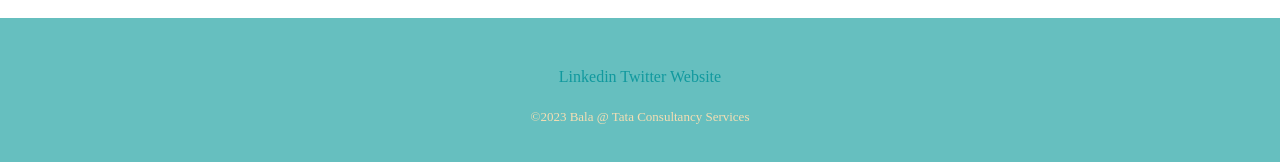
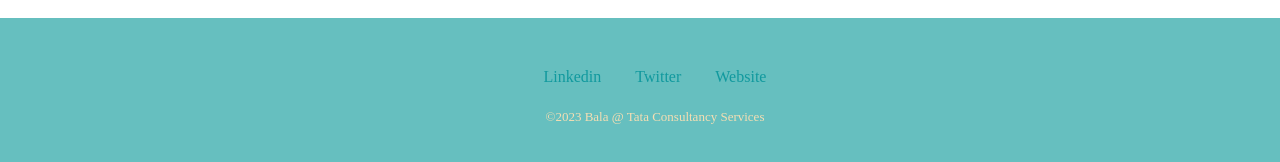
Before and after one commit to balavb31/CV, a plain HTML site: page index.html in a window 1280 px wide. Shown: the part 1800-1962 px from the top of the page. Drawn offline with Linux system fonts and the light colour scheme; a web font is replaced by a local one.

Commit message:
Initial CV

```diff
--- a/style.css
+++ b/style.css
@@ -157,7 +157,7 @@ button{
 }
 
 a{
-    width: 150px;
+    margin-left: 30px;
     text-decoration: none;
     color: #11999E;
 }
@@ -167,6 +167,7 @@ a:visited{
 }
 
 #copyrights{
+    margin-left: 30px;
     width:450px;
     color: wheat;
     font-size: small;
```
